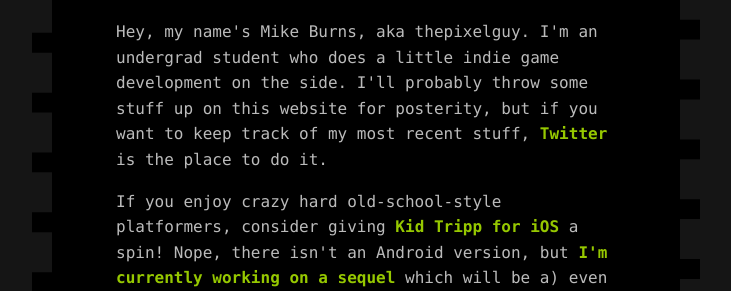
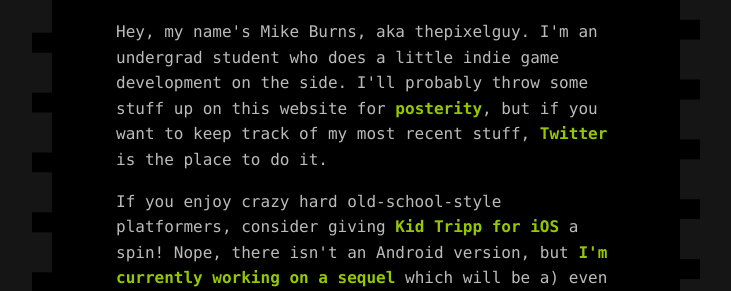
Before and after one commit to thatpixelguy/thatpixelguy.github.io, a Jekyll site: the page built from index.html, in a window 1280 px wide. Shown: the part 289-580 px from the top of the page, without its empty margins (274-1005 px from the left). Built offline with Jekyll 4.4.1, drawn with Linux system fonts in a browser that asks for light colours; part of the change alters nothing that is shown.

```diff
--- a/index.html
+++ b/index.html
@@ -5,6 +5,6 @@ published: true
 
 <h2>Welcome!</h2>
 
-<p>Hey, my name's Mike Burns, aka thepixelguy. I'm an undergrad student who does a little indie game development on the side. I'll probably throw some stuff up on this website for posterity, but if you want to keep track of my most recent stuff, <a href='https://twitter.com/thatpixelguy'>Twitter</a> is the place to do it.</p>
+<p>Hey, my name's Mike Burns, aka thepixelguy. I'm an undergrad student who does a little indie game development on the side. I'll probably throw some stuff up on this website for <a href='http://www.american-buddha.com/aprincessmachine67.jpg'>posterity</a>, but if you want to keep track of my most recent stuff, <a href='https://twitter.com/thatpixelguy'>Twitter</a> is the place to do it.</p>
 
 <p>If you enjoy crazy hard old-school-style platformers, consider giving <a href='http://kidtripp.com/'>Kid Tripp for iOS</a> a spin! Nope, there isn't an Android version, but <a href='https://twitter.com/thatpixelguy/status/551903673786585088'>I'm currently working on a sequel</a> which will be a) even more freakin' awesome and b) released on everything under the sun. <i>(Except Android, muahaha!)</i></p>
```
